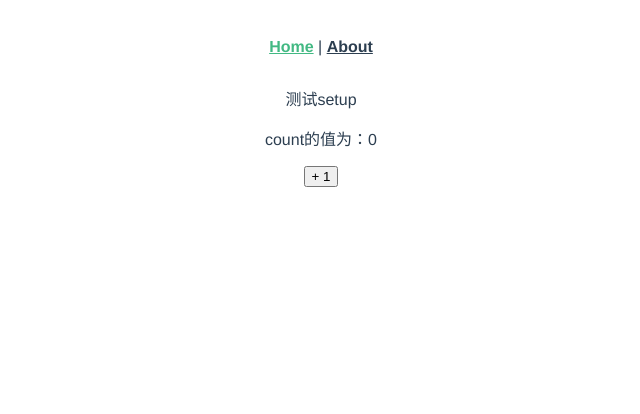
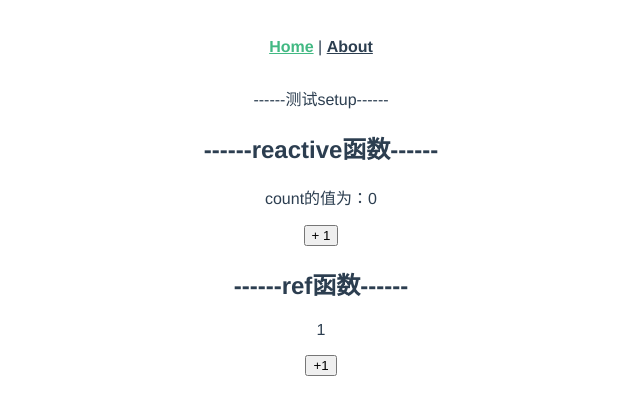
Before and after one commit to lhz333/vue3-study, a Vue app: page /#/ in a window 1280 px wide. Shown: the top 414 px of the page, without its empty margins (319-959 px from the left). Built offline with nearby package versions, Linux system fonts and the light colour scheme.

Commit message:
feat: ref

```diff
--- a/src/components/1.setup.vue
+++ b/src/components/1.setup.vue
@@ -1,5 +1,5 @@
 <template>
-  <div>测试setup</div>
+  <div>------测试setup------</div>
 </template>
 <script>
 export default {
@@ -10,13 +10,14 @@ export default {
     }
   },
   beforeCreate() {
+    console.log("--------------setup函数使用--------------");
     console.log("this is beforeCreate");
   },
   setup(props, context) {
     // setup函数在生命周期函数beforeCreate和created之间执行
     console.log("this is setup");
     // props是setup函数的第一个参数，是组件外部传入进来的属性，与vue2.0的props基本是一致的
-    console.log(this);  // undefined  setup函数中是没有this的
+    console.log(this); // undefined  setup函数中是没有this的
     console.log(props);
     console.log(context);
   },
--- a/src/components/2.reactive.vue
+++ b/src/components/2.reactive.vue
@@ -1,5 +1,6 @@
 <template>
   <div>
+    <h2>------reactive函数------</h2>
     <p>count的值为：{{ count }}</p>
     <button @click="count += 1">+ 1</button>
   </div>
@@ -12,7 +13,7 @@ export default {
     return {};
   },
   setup() {
-    console.log("reactive 函数使用");
+    console.log("--------------reactive 函数使用--------------");
     // 创建响应式数据对象
     const state = reactive({ count: 0 });
 
--- /dev/null
+++ b/src/components/3.ref.vue
@@ -0,0 +1,29 @@
+<template>
+  <div>
+    <h2>------ref函数------</h2>
+    <p>{{ count }}</p>
+    <button @click="count += 1">+1</button>
+  </div>
+</template>
+
+<script>
+import { ref } from "@vue/composition-api";
+export default {
+  data() {
+    return {};
+  },
+  setup() {
+    console.log("--------------ref--------------");
+    // ref函数用来根据给定的值创建一个响应式的数据对象，ref()函数调用的返回值是一个对象，这个对象上只包含一个.value属性
+
+    // 创建响应式数据对象，初始值为0
+    const count = ref(0);
+
+    // 如果要访问ref()创建出的响应式数据对象，需要通过.value属性
+    console.log(count.value);
+    count.value++;
+    console.log(count.value);
+    return { count };
+  }
+};
+</script>
--- a/src/views/Home.vue
+++ b/src/views/Home.vue
@@ -2,6 +2,7 @@
   <div class="home">
     <ComSetup />
     <ComReactive />
+    <ComRef />
   </div>
 </template>
 
@@ -9,12 +10,14 @@
 // @ is an alias to /src
 import ComSetup from "@/components/1.setup.vue";
 import ComReactive from "@/components/2.reactive.vue";
+import ComRef from "@/components/3.ref.vue";
 
 export default {
   name: "Home",
   components: {
     ComSetup,
-    ComReactive
+    ComReactive,
+    ComRef
   }
 };
 </script>
```
